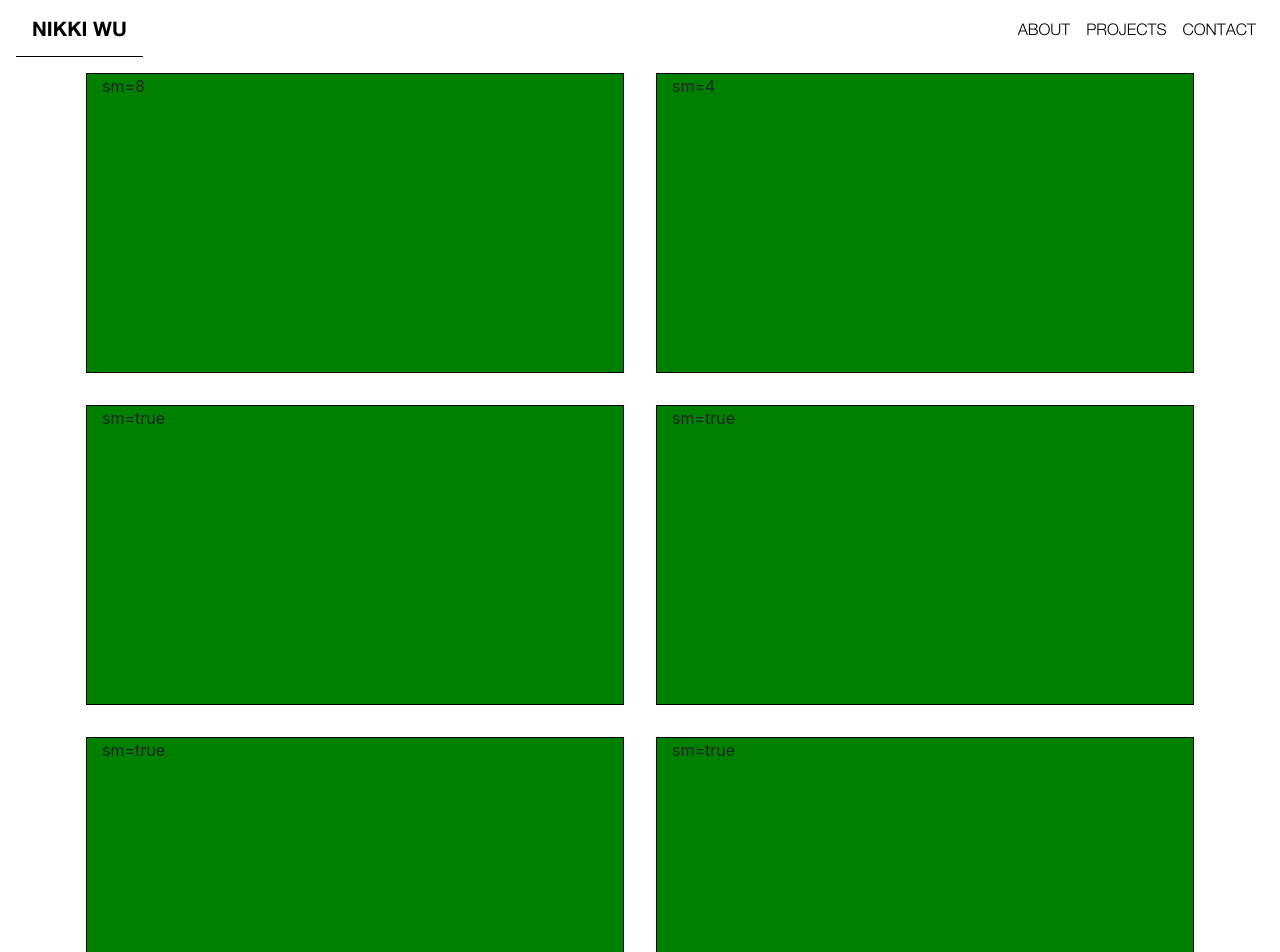
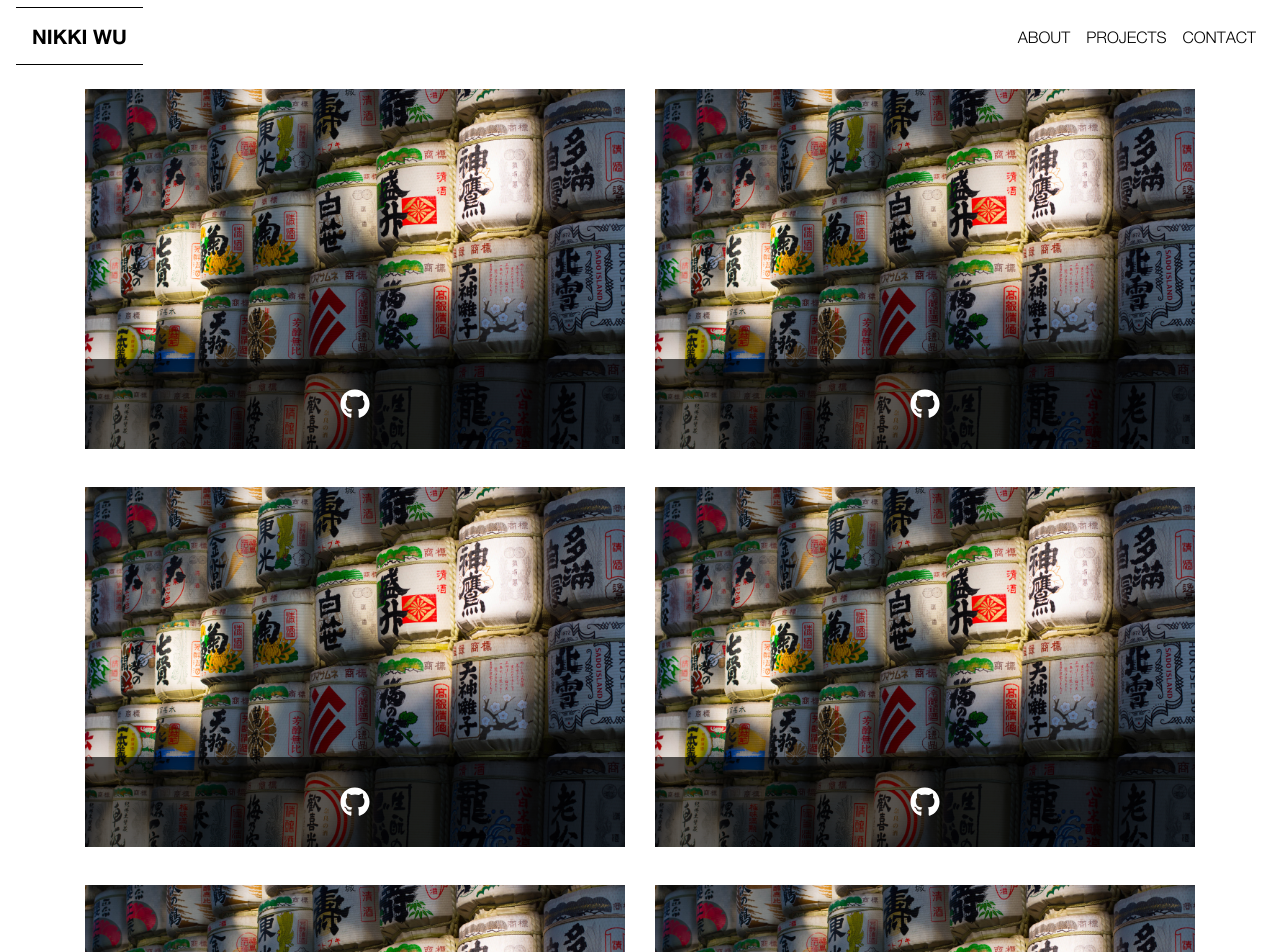
Before and after one commit to nikkiwu/Portfolio-2, a React (Create React App) app: page /project in a window 1280 px wide. Shown: the top 952 px of the page. Built offline with nearby package versions, Linux system fonts and the light colour scheme.

Commit message:
construct about page

```diff
--- a/package.json
+++ b/package.json
@@ -4,6 +4,10 @@
   "private": true,
   "homepage": "https://nikkiwu.github.io/portfolio",
   "dependencies": {
+    "@fortawesome/fontawesome-svg-core": "^1.2.22",
+    "@fortawesome/free-brands-svg-icons": "^5.10.2",
+    "@fortawesome/free-solid-svg-icons": "^5.10.2",
+    "@fortawesome/react-fontawesome": "^0.1.4",
     "bootstrap": "^4.3.1",
     "node-sass": "^4.12.0",
     "react": "^16.9.0",
@@ -13,7 +17,7 @@
     "react-scripts": "3.1.1"
   },
   "scripts": {
-    "start": "port=3000 react-scripts start",
+    "start": "PORT=3000/portfolio react-scripts start",
     "build": "react-scripts build",
     "test": "react-scripts test",
     "predeploy": "npm run build",
--- a/src/components/About.js
+++ b/src/components/About.js
@@ -1,11 +1,70 @@
 import React from 'react';
+import Resume from '../assets/Nikki Wu Resume.pdf';
+import {FontAwesomeIcon} from '@fortawesome/react-fontawesome';
+import {faReact, faHtml5, faCss3, faPhp, faNodeJs, faJs, faWordpress} from '@fortawesome/free-brands-svg-icons';
+
+import '../styles/About.css';
+
+const divStyle = {};
 
 
-const About = () => {
+const About = (props) => {
     return (
-        <div>
-            <h1>About Page</h1>
-        </div>
+        <React.Fragment>
+            <div className='about-container'>
+                <div className='aboutme-header'>"ABOUT ME"</div>
+                <div className='aboutme-text'>
+                    <p>Lorem ipsum dolor sit amet, consectetur adipisicing elit. Accusamus accusantium adipisci animi
+                        at
+                        <br/>
+                        <br/>
+                        consequatur cupiditate dolor eaque earum eligendi eum eveniet expedita id laborum magnam
+                        maxime
+                        <br/>
+                        <br/>
+                        nemo nisi numquam officiis perspiciatis quis quo quod ratione repellendus, similique soluta
+                        veritatis voluptas?</p>
+                    <div style={divStyle}>
+                        <a className='aboutme-contact' href={Resume} target='_blank'
+                           rel='noopener noreferrer'>"RESUME"</a>
+                        <a className='aboutme-contact' href="mailto:nikkiwu9@gmail.com" rel='noopener noreferrer'
+                           target="_blank">"EMAIL"</a>
+                    </div>
+                    <div className='aboutme-icon'>
+                        <FontAwesomeIcon icon={faReact}/>
+                        <FontAwesomeIcon icon={faHtml5}/>
+                        <FontAwesomeIcon icon={faCss3}/>
+                        <FontAwesomeIcon icon={faPhp}/>
+                        <FontAwesomeIcon icon={faJs}/>
+                        <FontAwesomeIcon icon={faNodeJs}/>
+                        <FontAwesomeIcon icon={faWordpress}/>
+                    </div>
+                </div>
+                <div className='aboutme-sites'>
+                    <h1>"DAILY SITES"</h1>
+                    <div>
+                        <a href="https://www.behance.net/" target='_blank' rel="noopener noreferrer">Behance</a>
+                        <p>
+                            Lorem ipsum dolor sit amet, consectetur adipisicing elit. Minima, voluptate.
+                        </p>
+                    </div>
+                    <div>
+                        <a href="https://bleacherreport.com/nba" target='_blank' rel="noopener noreferrer">Bleacher
+                            Report</a>
+                        <p>
+                            Lorem ipsum dolor sit amet, consectetur adipisicing elit. Minima, voluptate.
+                        </p>
+                    </div>
+                    <div>
+                        <a href="https://www.bonappetit.com/" target='_blank' rel="noopener noreferrer">Bon Appétit</a>
+                        <p>
+                            Lorem ipsum dolor sit amet, consectetur adipisicing elit. Minima, voluptate.
+                        </p>
+                    </div>
+                </div>
+            </div>
+        </React.Fragment>
+
     )
 };
 
--- a/src/components/Project.js
+++ b/src/components/Project.js
@@ -1,24 +1,69 @@
 import React from 'react';
 import {Col, Container, Row} from 'react-bootstrap';
+import Image from '../assets/home-page-image.jpg'
 import '../styles/Project.css'
+import {FontAwesomeIcon} from '@fortawesome/react-fontawesome';
+import {faGithub} from '@fortawesome/free-brands-svg-icons';
 
 
-const Project = (props) => {
+const Project = () => {
     return (
 
         <React.Fragment>
             <Container className='justify-content-md-between'>
                 <Row>
-                    <Col className='columns' md={true}>sm=8</Col>
-                    <Col className='columns' md={true}>sm=4</Col>
+                    <Col className='project' md={true}>
+                        <div>
+                            <img className='project-image' src={Image} alt=""/>
+                            <p>
+                                <FontAwesomeIcon className='icon' icon={faGithub}/>
+                            </p>
+                        </div>
+                    </Col>
+                    <Col className='project' md={true}>
+                        <div>
+                            <img className='project-image' src={Image} alt=""/>
+                            <p>
+                                <FontAwesomeIcon className='icon' icon={faGithub}/>
+                            </p>
+                        </div>
+                    </Col>
                 </Row>
                 <Row>
-                    <Col className='columns' md={true}>sm=true</Col>
-                    <Col className='columns' md={true}>sm=true</Col>
+                    <Col className='project' md={true}>
+                        <div>
+                            <img className='project-image' src={Image} alt=""/>
+                            <p>
+                                <FontAwesomeIcon className='icon' icon={faGithub}/>
+                            </p>
+                        </div>
+                    </Col>
+                    <Col className='project' md={true}>
+                        <div>
+                            <img className='project-image' src={Image} alt=""/>
+                            <p>
+                                <FontAwesomeIcon className='icon' icon={faGithub}/>
+                            </p>
+                        </div>
+                    </Col>
                 </Row>
                 <Row>
-                    <Col className='columns' md={true}>sm=true</Col>
-                    <Col className='columns' md={true}>sm=true</Col>
+                    <Col className='project' md={true}>
+                        <div>
+                            <img className='project-image' src={Image} alt=""/>
+                            <p>
+                                <FontAwesomeIcon className='icon' icon={faGithub}/>
+                            </p>
+                        </div>
+                    </Col>
+                    <Col className='project' md={true}>
+                        <div>
+                            <img className='project-image' src={Image} alt=""/>
+                            <p>
+                                <FontAwesomeIcon className='icon' icon={faGithub}/>
+                            </p>
+                        </div>
+                    </Col>
                 </Row>
             </Container>
         </React.Fragment>
--- a/src/index.css
+++ b/src/index.css
@@ -16,7 +16,7 @@
 
 body {
     height: 100vh;
-    background: rgb(236, 234, 217);
+    background-color: rgb(236, 234, 217);
     margin: 0;
     -webkit-font-smoothing: antialiased;
     -moz-osx-font-smoothing: grayscale;
--- /dev/null
+++ b/src/styles/About.css
@@ -0,0 +1,35 @@
+.aboutme-contact, .aboutme-sites h1 {
+    font-style: normal;
+    font-weight: bolder;
+    font-family: "Helvetica Neue Bold", sans-serif;
+    background-color: rgb(199, 76, 76);
+    margin: 0 0.7rem 0 0;
+    font-size: 1.5rem;
+    color: black;
+}
+
+.aboutme-sites h1 {
+    max-width: fit-content;
+    color: black;
+    background-color: rgba(255, 102, 0, 0.63);
+}
+
+
+.aboutme-icon {
+    margin: 2rem 0;
+    display: flex;
+    justify-content: space-evenly;
+    align-items: center;
+    flex-flow: row wrap;
+    font-size: 3rem;
+}
+
+.aboutme-icon svg {
+    margin: 0.5rem 1rem;
+}
+
+.aboutme-text {
+    font-family: "Helvetica Neue Light", sans-serif;
+    margin-top: 4em;
+    margin-left: 0.7rem;
+}
--- a/src/styles/Home.css
+++ b/src/styles/Home.css
@@ -16,6 +16,7 @@
 }
 
 .home-header, .aboutme-header, .project-header {
+    color: black;
     font-family: "Helvetica Neue Bold", sans-serif;
     font-size: 2rem;
     margin-left: .7rem;
--- a/src/styles/Nav.css
+++ b/src/styles/Nav.css
@@ -6,13 +6,15 @@
     font-weight: normal;
     border-top: 1px solid black;
     border-bottom: 1px solid black;
-    /*width: 15%;*/
     text-transform: uppercase;
-    /*margin-right: auto;*/
     color: black;
 }
 
-.logo:hover{
+.navbar {
+    padding: 1rem !important;
+}
+
+.logo:hover {
     color: black;
     text-decoration: none;
 }
@@ -29,13 +31,13 @@
 }
 
 
-.nav-link{
+.nav-link {
     color: black !important;
 }
 
 
 @media screen and (max-device-width: 990px) {
-    .nav-links{
+    .nav-links {
         border: none;
     }
 }
--- a/src/styles/Project.css
+++ b/src/styles/Project.css
@@ -1,6 +1,88 @@
-.columns{
-    border: 1px solid black;
-    background: green;
-    height: 300px;
-    margin: 1rem 1rem;
+/*.container1 {*/
+/*    position: relative;*/
+/*    width: 100%;*/
+/*    margin: 2rem 0;*/
+/*}*/
+
+/*.project-image {*/
+/*    display: block;*/
+/*    width: 100%;*/
+/*    height: auto;*/
+/*    transition: 500ms ease-in-out;*/
+/*}*/
+
+.overlay {
+    /*position: absolute;*/
+    /*z-index: 10;*/
+    /*bottom: 50px;*/
+    position: absolute;
+    bottom: 50px;
+    background-color: #008CBA;
+    overflow: hidden;
+    max-width: 100%;
+    max-height: 50%;
+    transition: .5s ease;
 }
+
+/*!*.container:hover .overlay {*!*/
+/*!*    height: 35%;*!*/
+/*!*}*!*/
+
+/*!*.container:hover .image {*!*/
+/*!*    opacity: 0.75;*!*/
+
+/*!*}*!*/
+
+/*.text {*/
+/*    color: white;*/
+/*    font-size: 20px;*/
+/*    position: absolute;*/
+/*    top: 50%;*/
+/*    left: 50%;*/
+/*    -webkit-transform: translate(-50%, -50%);*/
+/*    -ms-transform: translate(-50%, -50%);*/
+/*    transform: translate(-50%, -50%);*/
+/*    text-align: center;*/
+/*}*/
+
+
+.project {
+    padding: 1rem;
+    text-align: center;
+
+}
+
+.project div {
+    position: relative;
+    display: inline-block;
+    /* if you need ie6/7 support */
+    *display: inline;
+    zoom: 1;
+}
+
+.project p {
+    display: flex;
+    justify-content: center;
+    align-items: center;
+    position: absolute;
+    left: 0;
+    bottom: -16px;
+    height: 25%;
+    width: 100%;
+    color: #ffffff;
+    background: #000;
+    background: rgba(0, 0, 0, 0.64);
+}
+
+.project-image {
+    display: block;
+    max-width: 100%;
+    height: auto;
+
+}
+
+.icon{
+    justify-content: center;
+    align-items: center;
+    font-size: 30px;
+}
```
Also changed, not shown: 2 other files (tests, documents, lock files or other folders).
